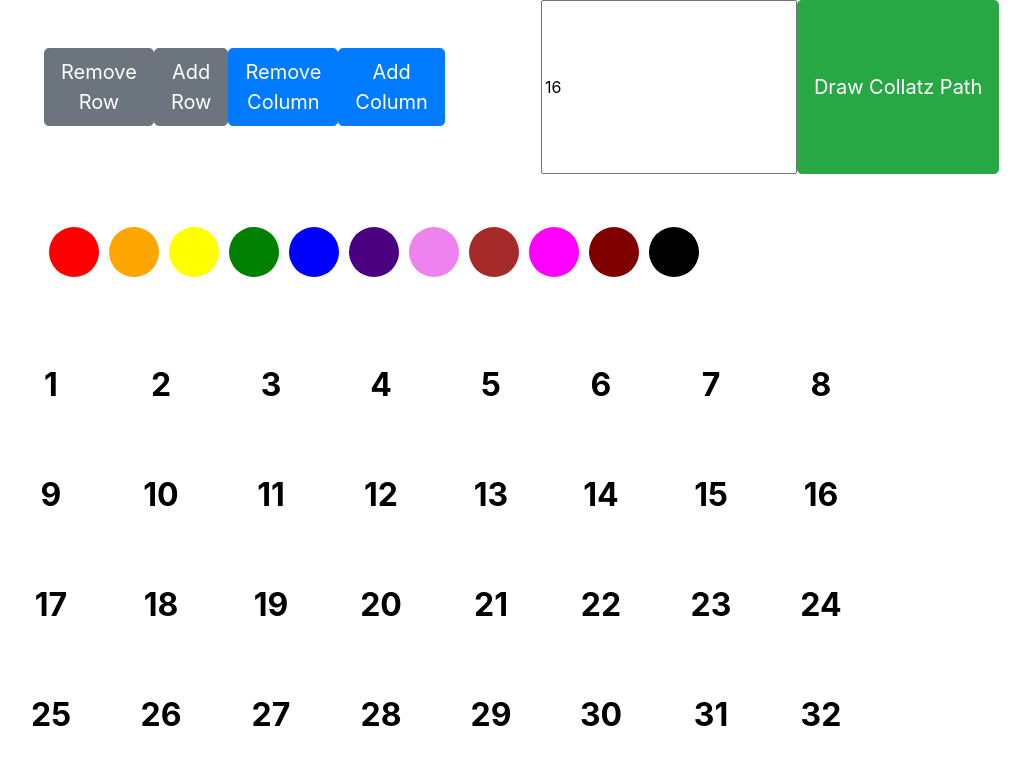
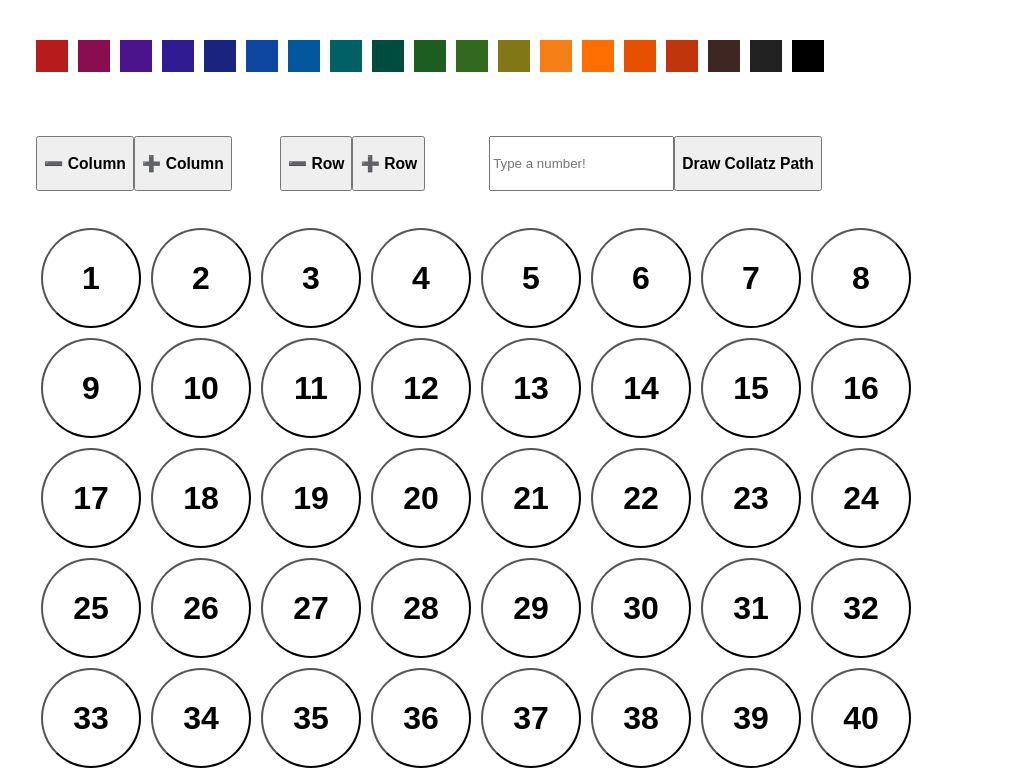
Before and after one commit to widroz/Collatz-Visualizer, a React (Create React App) app: page / in a window 1280 px wide. Shown: the top 776 px of the page, without its empty margins (4-1034 px from the left). Built offline with nearby package versions, Linux system fonts and the light colour scheme.

Commit message:
Design Changes (new Palette colors, new layout)

```diff
--- a/src/App.js
+++ b/src/App.js
@@ -4,8 +4,6 @@ import Naturals from './components/numbers/Naturals';
 function App() {
   return (
     <div>
-
-      <BootstrapStyles></BootstrapStyles>
       <Naturals ></Naturals>
     </div>
   );
--- /dev/null
+++ b/src/components/controls/Controls.jsx
@@ -0,0 +1,19 @@
+import React from 'react'
+
+import NumberForm from './NumberForm'
+import Palette from './Palette'
+import RowColumnsButtons from './RowColumnsButtons'
+
+export default function Controls({ currentColor, setCurrentColor, numberOfRows, setNumberOfRows, rowSize, setRowSize, firstNumberCollatz, setFirstNumberCollatz, drawCollatzPath, getCollatzPath, getGreatestFromList }) {
+    return (
+        <div style={{ display: 'flex', flexDirection: 'column'}}>
+            <Palette setCurrentColor={setCurrentColor} currentColor={currentColor} />
+            <div style={{ display: 'flex', flexDirection: 'row', justifyContent:'flex-start', alignItems:'center', margin:'2rem' }}>
+            <RowColumnsButtons numberOfRows={numberOfRows} setNumberOfRows={setNumberOfRows} rowSize={rowSize} setRowSize={setRowSize} ></RowColumnsButtons>
+            <NumberForm getGreatestFromList={getGreatestFromList} getCollatzPath={getCollatzPath} setFirstNumberCollatz={setFirstNumberCollatz} firstNumberCollatz={firstNumberCollatz} drawCollatzPath={drawCollatzPath} ></NumberForm>
+            </div>
+
+
+        </div>
+    )
+}
--- a/src/components/controls/NumberForm.jsx
+++ b/src/components/controls/NumberForm.jsx
@@ -1,11 +1,11 @@
 import React from 'react'
-import { rowStyle } from '../numbers/Styles'
+import { rowStyle } from '../Styles'
 
-export default function NumberForm({getGreatestFromList, getCollatzPath, setFirstNumberCollatz,firstNumberCollatz, drawCollatzPath}) {
+export default function NumberForm({ getGreatestFromList, getCollatzPath, setFirstNumberCollatz, firstNumberCollatz, drawCollatzPath }) {
   return (
-    <div className=" input-group mx-5" >
-                    <input  value={firstNumberCollatz} onChange={(e) => setFirstNumberCollatz(e.target.value)} />
-                    <button className="btn btn-lg btn-success" onClick={drawCollatzPath}>Draw Collatz Path</button>
-                </div>
+    <div style={{display:'flex', flexDirection:'row', maxWidth:'90rem', marginLeft:'4rem'}}>
+      <input value={firstNumberCollatz} placeholder="Type a number!"  onChange={(e) => setFirstNumberCollatz(e.target.value)} />
+      <button className="btn btn-lg btn-success" onClick={drawCollatzPath}><h3>Draw Collatz Path</h3></button>
+    </div>
   )
 }
--- a/src/components/controls/Palette.jsx
+++ b/src/components/controls/Palette.jsx
@@ -1,43 +1,58 @@
-import React from 'react'
-import { useEffect } from 'react'
-import { useState } from 'react'
+import { React, useEffect, useState } from 'react'
+
+
 
 export default function Palette( {currentColor, setCurrentColor}) {
 
     const colorList= [
-        '#FF0000',
-        '#FFA500',
-        '#FFFF00',
-        '#008000',
-        '#0000FF',
-        '#4B0082',
-        '#EE82EE',
-        '#A52A2A',
-        '#FF00FF',
-        '#800000',
+        '#b71c1c',
+        '#880e4f',
+        '#4a148c',
+        '#311b92',
+        '#1a237e',
+        '#0d47a1',
+        '#01579b',
+        '#006064',
+        '#004d40',
+        '#1b5e20',
+        '#33691e',
+        '#827717',
+        '#f57f17',
+        '#ff6f00',
+        '#e65100',
+        '#bf360c',
+        '#3e2723',
+        '#212121',
         '#000000',
     ]
 
     const colorListStyle ={
         display: 'flex',
         flexDirection: 'row',
-        justifyContent: 'space-around',
+        justifyContent: 'flex-start',
         alignItems: 'center',
+        margin: '2rem',
     }
 
     const handleClick = (e) => {
         setCurrentColor(e.target.style.backgroundColor)
     }
 
+    function renderPalette(){
+        return colorList.map((color, index) => {
+            return (
+                <div key={index} style={{backgroundColor: color, marginRight: '10px', minHeight:'2rem', minWidth:'2rem'}} onClick={handleClick}></div>
+            )
+        })
+    }
+
+
+
+
+
   return (
-    <div>
-        <div className="my-5 mx-5" style={colorListStyle}>
-            {colorList.map((color, index) => {
-                return (
-                    <div key={index} style={{backgroundColor: color, width: '50px', height: '50px', borderRadius: '50%', margin: '5px'}} onClick={handleClick}></div>
-                )
-            })}
-        </div>
+        <div style={colorListStyle}>
+            {renderPalette()}
         </div>
   )
 }
--- a/src/components/controls/RowColumnsButtons.jsx
+++ b/src/components/controls/RowColumnsButtons.jsx
@@ -1,6 +1,10 @@
 import React from 'react'
 
 export default function RowColumnsButtons({ rowSize, setRowSize, numberOfRows, setNumberOfRows }) {
+
+
+    const MINUS_EMOJI = '➖';
+    const PLUS_EMOJI = '➕';
 
     const incrementRowSize = () => {
         setRowSize(rowSize + 1)
@@ -25,10 +29,16 @@ export default function RowColumnsButtons({ rowSize, setRowSize, numberOfRows, s
         <div>
 
             <div className="mx-5 my-5" style={{display:'flex', flexDirection:'row'}}>
-                <button className="btn btn-secondary btn-lg" onClick={decrementNumberOfRows}>Remove Row</button>
-                <button className="btn btn-secondary btn-lg" onClick={incrementNumberOfRows}>Add Row</button>
-                <button className="btn btn-primary btn-lg" onClick={decrementRowSize}>Remove Column</button>
-                <button className="btn btn-primary btn-lg" onClick={incrementRowSize}>Add Column</button>
+
+                <div style={{display:'flex', flexDirection:'row', marginRight:'3rem'}}>
+                <button className="btn btn-primary btn-lg" onClick={decrementRowSize}><h3>{MINUS_EMOJI} Column</h3></button>
+                <button className="btn btn-primary btn-lg" onClick={incrementRowSize}><h3>{PLUS_EMOJI} Column</h3></button>
+                </div>
+
+                <div style={{display:'flex', flexDirection:'row'}}>
+                <button className="btn btn-secondary btn-lg" onClick={decrementNumberOfRows}><h3>{MINUS_EMOJI} Row</h3></button>
+                <button className="btn btn-secondary btn-lg" onClick={incrementNumberOfRows}><h3>{PLUS_EMOJI} Row</h3></button>
+                </div>
             </div>
 
         </div>
--- a/src/components/numbers/Naturals.jsx
+++ b/src/components/numbers/Naturals.jsx
@@ -3,6 +3,7 @@ import RowColumnsButtons from '../controls/RowColumnsButtons'
 import Palette from '../controls/Palette'
 import Row from './Row'
 import NumberForm from '../controls/NumberForm'
+import Controls from '../controls/Controls'
 
 export default function Naturals() {
     const [currentColor, setCurrentColor] = useState('#FF0000')
@@ -14,9 +15,10 @@ export default function Naturals() {
             flexDirection: 'column',
             justifyContent: 'center',
             alignItems: 'flex-start',
+            marginLeft:'2rem',
     }
 
-    const [firstNumberCollatz, setFirstNumberCollatz] = useState(16)
+    const [firstNumberCollatz, setFirstNumberCollatz] = useState()
     const [collatzList, setCollatzList] = useState([])
 
     function getCollatzPath(n) {
@@ -29,6 +31,7 @@ export default function Naturals() {
             }
             list.push(n)
         }
+        console.log(list)
         return list
     }
 
@@ -67,9 +70,9 @@ export default function Naturals() {
     }
 
 
-    function renderNumbers(){
+    function renderMatrix(){
         return indexesOfRows.map((i) => (
-            <Row className="border border-5" key={i} first={i * rowSize + 1} rowSize={rowSize} index={i} collatzList={collatzList} currentColor={currentColor}></Row>
+            <Row key={i} first={i * rowSize + 1} rowSize={rowSize} index={i} collatzList={collatzList} currentColor={currentColor}></Row>
         ))
     }
 
@@ -78,17 +81,9 @@ export default function Naturals() {
         <>
             {indexesOfRows
 
-            ? <div >
-                <div style={matrixStyle}>
-                    <div style={{display:'flex', flexDirection:'row'}}>
-                <RowColumnsButtons numberOfRows={numberOfRows} setNumberOfRows={setNumberOfRows} rowSize={rowSize} setRowSize={setRowSize} ></RowColumnsButtons>
-                <NumberForm getGreatestFromList={getGreatestFromList} getCollatzPath={getCollatzPath} setFirstNumberCollatz={setFirstNumberCollatz} firstNumberCollatz={firstNumberCollatz} drawCollatzPath={drawCollatzPath}></NumberForm>
-                    </div>
-                <Palette setCurrentColor={setCurrentColor} currentColor={currentColor} />
-                </div>
-
-                <div style={matrixStyle}>{renderNumbers()}</div>
-
+            ? <div>
+                <Controls currentColor={currentColor} setCurrentColor={setCurrentColor} numberOfRows={numberOfRows} setNumberOfRows={setNumberOfRows} rowSize={rowSize} setRowSize={setRowSize} firstNumberCollatz={firstNumberCollatz} setFirstNumberCollatz={setFirstNumberCollatz} drawCollatzPath={drawCollatzPath} getCollatzPath={getCollatzPath} getGreatestFromList={getGreatestFromList} ></Controls>
+                <div style={matrixStyle}>{renderMatrix()}</div>
             </div>
 
 
--- a/src/components/numbers/Number.jsx
+++ b/src/components/numbers/Number.jsx
@@ -1,25 +1,11 @@
 import { React, useEffect, useState } from 'react'
-import { inListStyle, unclickedStyle } from './Styles'
+import { inListStyle, unclickedStyle } from '../Styles'
 
 export default function Number({ number, inList, positionInList, currentColor }) {
 
   const [myNumber, setMyNumber] = useState(number)
   const [numberStyle, setNumberStyle] = useState(unclickedStyle)
   const [clicked, setClicked] = useState(false)
-
-
-  function getCollatzPath(n) {
-    let list = [n]
-    while (n > 1) {
-      if (n % 2 === 0) {
-        n = n / 2
-      } else {
-        n = 3 * n + 1
-      }
-      list.push(n)
-    }
-    return list
-  }
 
   useEffect(() => {
     if (inList) {
--- a/src/components/numbers/Row.jsx
+++ b/src/components/numbers/Row.jsx
@@ -1,6 +1,6 @@
 import { React,useState, useEffect  } from 'react'
 import Number from './Number'
-import { rowStyle } from './Styles'
+import { rowStyle } from '../Styles'
 
 export default function Row({first,rowSize, collatzList, currentColor}) {
 
```
Also changed, not shown: src/components/Title.jsx (added, +7 -0 lines), src/components/Styles.js (renamed from src/components/numbers/Styles.js).
